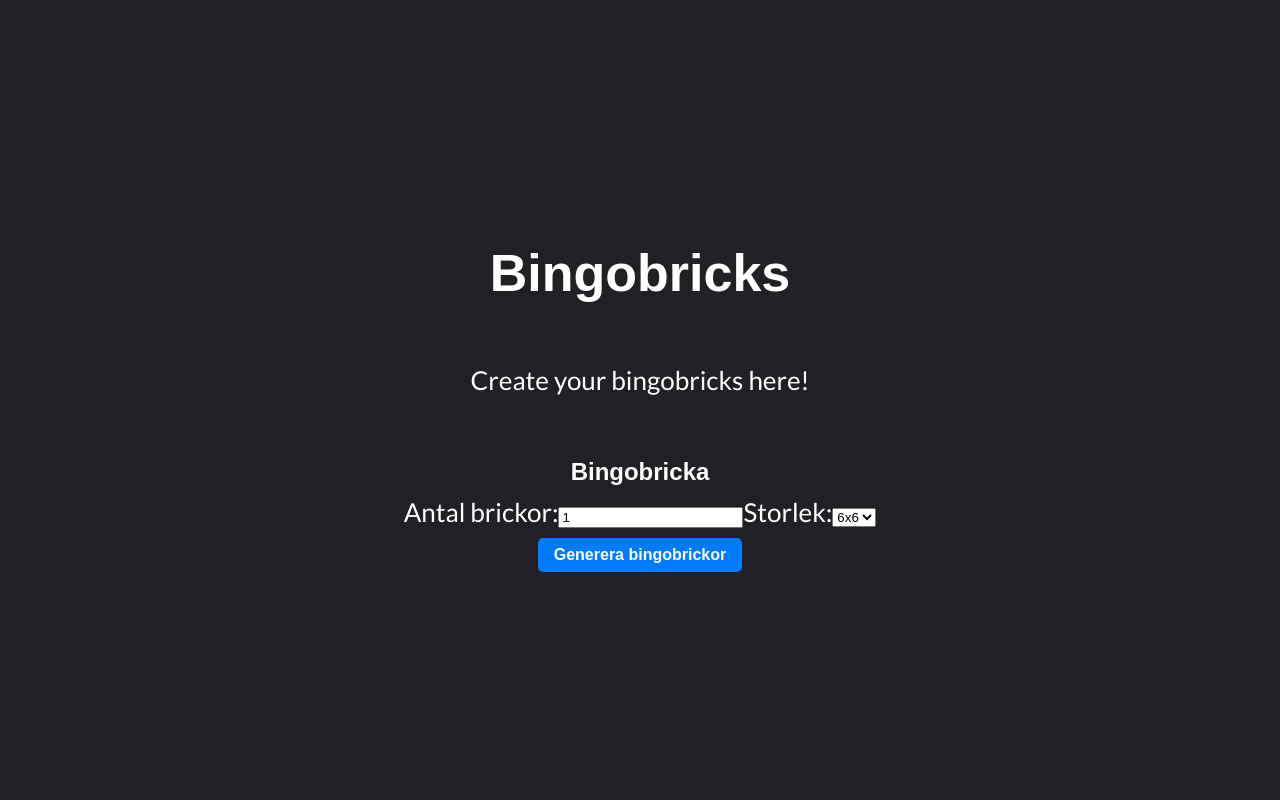
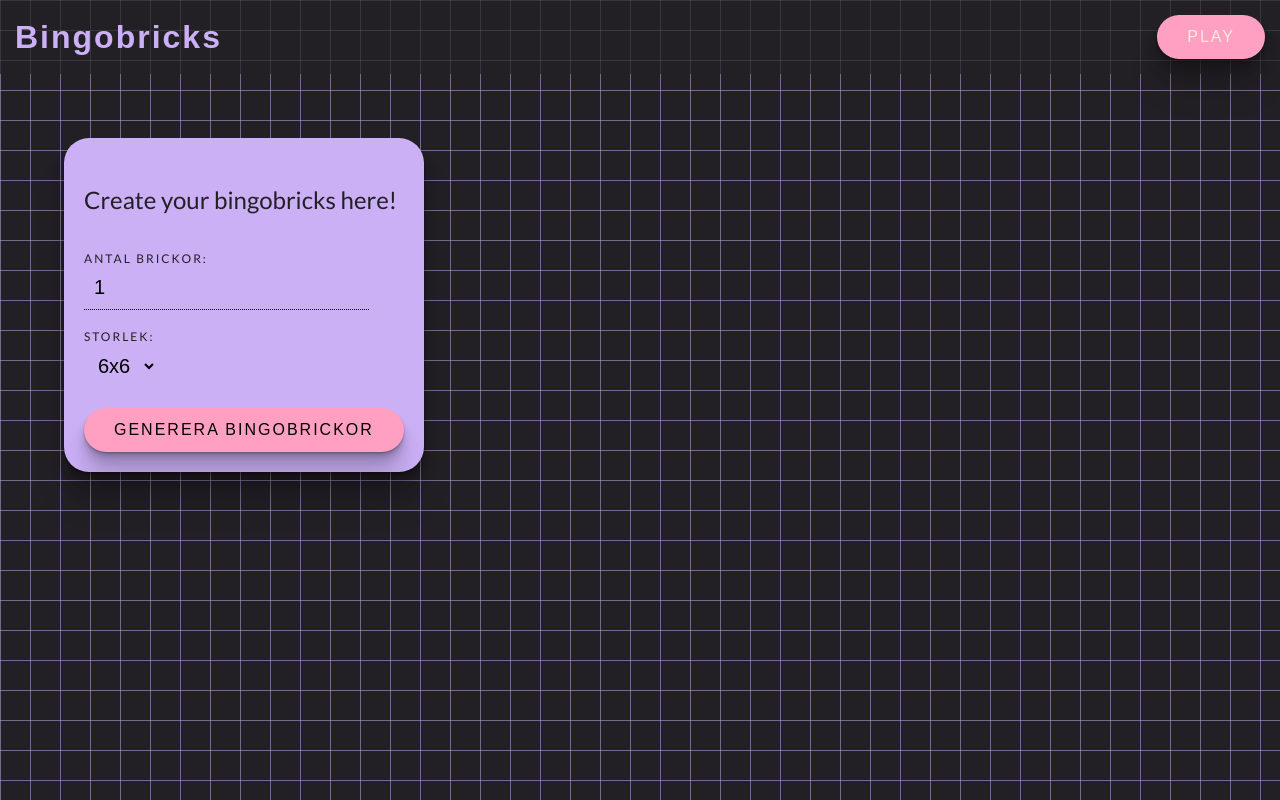
Before and after one commit to madeleineenberg/bingobricks, a React (Create React App) app: page / in a window 1280 px wide. Built offline with nearby package versions, Linux system fonts and the light colour scheme; a web font is replaced by a local one.

Commit message:
Enhance UI with new styles and layout adjustments; update BingoCard component for improved user interaction

```diff
--- a/src/App.css
+++ b/src/App.css
@@ -1,28 +1,47 @@
 body {
   font-family: 'Lato', sans-serif;
+    background-color: #232025;
+    background-image:
+        linear-gradient(rgba(203, 176, 246, 0.5) 1px, transparent 1px),
+        linear-gradient(90deg, rgba(203, 176, 246, 0.5) 1px, transparent 1px);
+    background-size: 30px 30px; /* Storlek på rutorna */
 }
 
 h1 {
   font-family: 'Sigmar', sans-serif;
-}
-.App {
-  background-color: #232025;
-  min-height: 100vh;
-  display: flex;
-  flex-direction: column;
-  align-items: center;
-  justify-content: center;
-  font-size: calc(10px + 2vmin);
-  color: white;
+  color:#cbb0f6;
+  letter-spacing: 2px;
+  margin: 0;
 }
 
-/* .App-header {
+.App-header {
+  padding: 15px;
+  display: flex;
+  justify-content: space-between;
+  align-items: center;
   background-color: #232025;
-  min-height: 100vh;
-  display: flex;
-  flex-direction: column;
-  align-items: center;
-  justify-content: center;
-  font-size: calc(10px + 2vmin);
-  color: white;
-} */
+  background-image: linear-gradient(rgba(255, 255, 255, 0.1) 1px, transparent 1px),
+                      linear-gradient(90deg, rgba(249, 249, 249, 0.1) 1px, transparent 1px);
+                          background-size: 30px 30px;
+}
+
+.App-cta button {
+  padding: 10px 30px;
+  background-color: #ff9fc2;
+  color: #faebe1;
+    font-size: 16px;
+  line-height: 24px;
+  font-weight: 300;
+  text-transform: uppercase;
+  letter-spacing: 2px;
+  border: none;
+  border-radius: 25px;
+  cursor: pointer;
+          box-shadow: 0 1px 1px rgba(0, 0, 0, 0.11), 0 2px 2px rgba(0, 0, 0, 0.11),
+        0 4px 4px rgba(0, 0, 0, 0.11), 0 8px 8px rgba(0, 0, 0, 0.11),
+        0 16px 16px rgba(0, 0, 0, 0.11), 0 32px 32px rgba(0, 0, 0, 0.11);
+}
+
+.App {
+  color: #faebe1;
+}
--- a/src/App.js
+++ b/src/App.js
@@ -4,12 +4,14 @@ import BingoCard from './components/BingoCard';
 
 function App() {
   return (
-    <div className="App">
-      <header className="App-header">
-        <h1>Bingobricks</h1>
+    <div className='App'>
+      <header className='App-header'>
+        <div className='App-title'>
+          <h1>Bingobricks</h1>
+        </div>
+        <div className="App-cta"><button>Play</button></div>
       </header>
-        <p>Create your bingobricks here!</p>
-        <BingoCard />
+      <BingoCard />
     </div>
   );
 }
--- a/src/components/BingoCard/BingoCard.css
+++ b/src/components/BingoCard/BingoCard.css
@@ -1,14 +1,54 @@
 .bingo-container {
   display: flex;
   flex-direction: column;
-  align-items: center;
   padding: 20px;
+  background-color: #cbb0f6;
+    /* background: -webkit-linear-gradient(90deg, pink, #c7cbe3); */
+  color: #232025;
+  margin: 5%;
+  border-radius: 25px;
+  width: fit-content;
+  box-shadow: 0 1px 1px rgba(0, 0, 0, 0.11), 0 2px 2px rgba(0, 0, 0, 0.11),
+  0 4px 4px rgba(0, 0, 0, 0.11), 0 8px 8px rgba(0, 0, 0, 0.11),
+  0 16px 16px rgba(0, 0, 0, 0.11), 0 32px 32px rgba(0, 0, 0, 0.11);
 }
 
 .bingo-title {
-  font-size: 1.5rem;
-  font-weight: bold;
-  margin-bottom: 10px;
+  font-size: 24px;
+  line-height: 36px;
+  font-weight: 400;
+}
+
+.bingo-inputs {
+  display: flex;
+  flex-direction: column;
+  align-items: flex-start;
+}
+
+.bingo-label {
+  display: flex;
+  flex-direction: column;
+  text-transform: uppercase;
+  font-size: 12px;
+  line-height: 14px;
+  letter-spacing: 2px;
+  margin: 10px 0;
+}
+select {
+  padding: 10px;
+    background: transparent;
+    border: none;
+       font-size: 20px;
+}
+
+input {
+      padding: 10px;
+    background: transparent;
+    border-top: none;
+    border-left: none;
+    border-right: none;
+    border-bottom: 1px dotted;
+    font-size: 20px;
 }
 
 .bingo-grid {
@@ -25,11 +65,14 @@
   display: grid;
   grid-template-columns: repeat(6, 1fr);
   gap: 5px;
-  border: 2px solid #ddd;
+  border: 2px solid #ff9fc2;
   padding: 10px;
   background: white;
-  box-shadow: 0 4px 6px rgba(0, 0, 0, 0.1);
-  border-radius: 8px;
+  /* box-shadow: 0 4px 6px rgba(0, 0, 0, 0.1); */
+  /* border-radius: 8px; */
+  box-shadow: 0 1px 1px rgba(0, 0, 0, 0.11), 0 2px 2px rgba(0, 0, 0, 0.11),
+  0 4px 4px rgba(0, 0, 0, 0.11), 0 8px 8px rgba(0, 0, 0, 0.11),
+  0 16px 16px rgba(0, 0, 0, 0.11), 0 32px 32px rgba(0, 0, 0, 0.11);
 }
 
 .bingo-cell {
@@ -38,39 +81,47 @@
   display: flex;
   align-items: center;
   justify-content: center;
-  border: 1px solid #ccc;
-  background-color: #f8f9fa;
+  border: 1px solid #ff9fc2;
+  background-color: #faebe1;
   font-size: 1.2rem;
   font-weight: bold;
-  border-radius: 5px;
+  /* border-radius: 5px; */
   box-shadow: inset 0 2px 4px rgba(0, 0, 0, 0.1);
   color: black;
 }
 
 .bingo-button {
   margin-top: 10px;
-  padding: 8px 16px;
-  font-size: 1rem;
-  font-weight: bold;
+  padding: 10px 30px;
+  font-size: 16px;
+  line-height: 24px;
+  font-weight: 300;
+  text-transform: uppercase;
+  letter-spacing: 2px;
   color: white;
   border: none;
-  border-radius: 5px;
+  border-radius: 25px;
   cursor: pointer;
   transition: background 0.3s ease;
+  width: fit-content;
+    box-shadow: 0 1px 1px rgba(0, 0, 0, 0.11), 0 2px 2px rgba(0, 0, 0, 0.11),
+  0 4px 4px rgba(0, 0, 0, 0.11), 0 8px 8px rgba(0, 0, 0, 0.11),
+  0 16px 16px rgba(0, 0, 0, 0.11), 0 32px 32px rgba(0, 0, 0, 0.11);
 }
 
 .bingo-button.generate {
-  background-color: #007bff;
+  background-color: #ff9fc2;
+  color: black;
 }
 
 .bingo-button.generate:hover {
-  background-color: #0056b3;
+  opacity: 0.8;
 }
 
 .bingo-button.print {
-  background-color: #28a745;
+  background-color:  #232025;
 }
 
 .bingo-button.print:hover {
-  background-color: #1e7e34;
+   opacity: 0.8;
 }
--- a/src/components/BingoCard/index.js
+++ b/src/components/BingoCard/index.js
@@ -58,9 +58,10 @@ const BingoCard = () => {
 
   return (
     <div className='bingo-container'>
-      <h1 className='bingo-title'>Bingobricka</h1>
+      <p className='bingo-title'>Create your bingobricks here!</p>
       <div className='bingo-inputs'>
-        <label className='bingo-label'>Antal brickor:</label>
+        <label className='bingo-label'>
+          Antal brickor:
           <input
             type='number'
             value={numCards}
@@ -68,6 +69,7 @@ const BingoCard = () => {
             min='1'
             className='bingo-input'
           />
+        </label>
         <label className='bingo-label'>
           Storlek:
           <select
```
Lines whose indentation alone changed are shown as unchanged.
